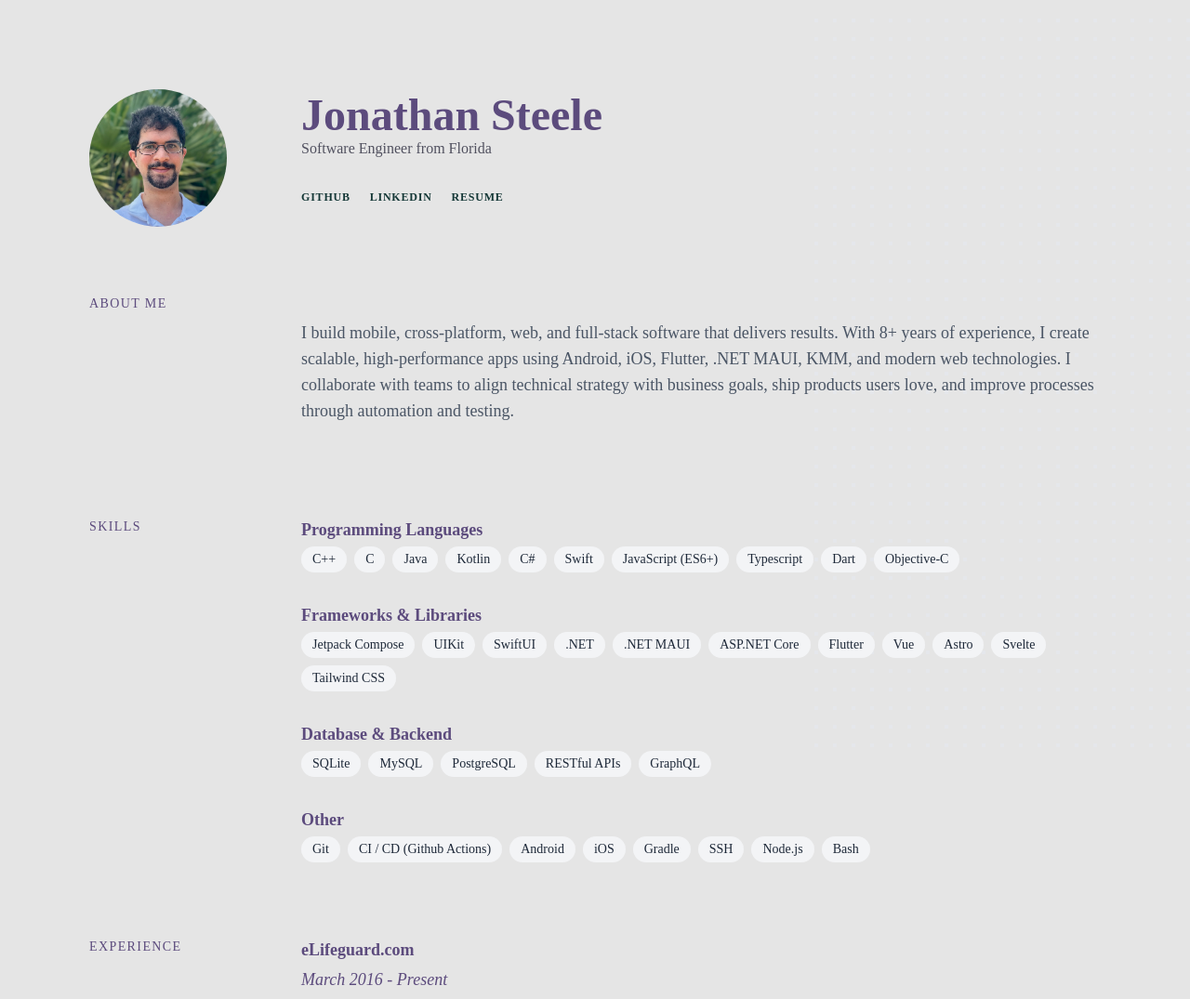
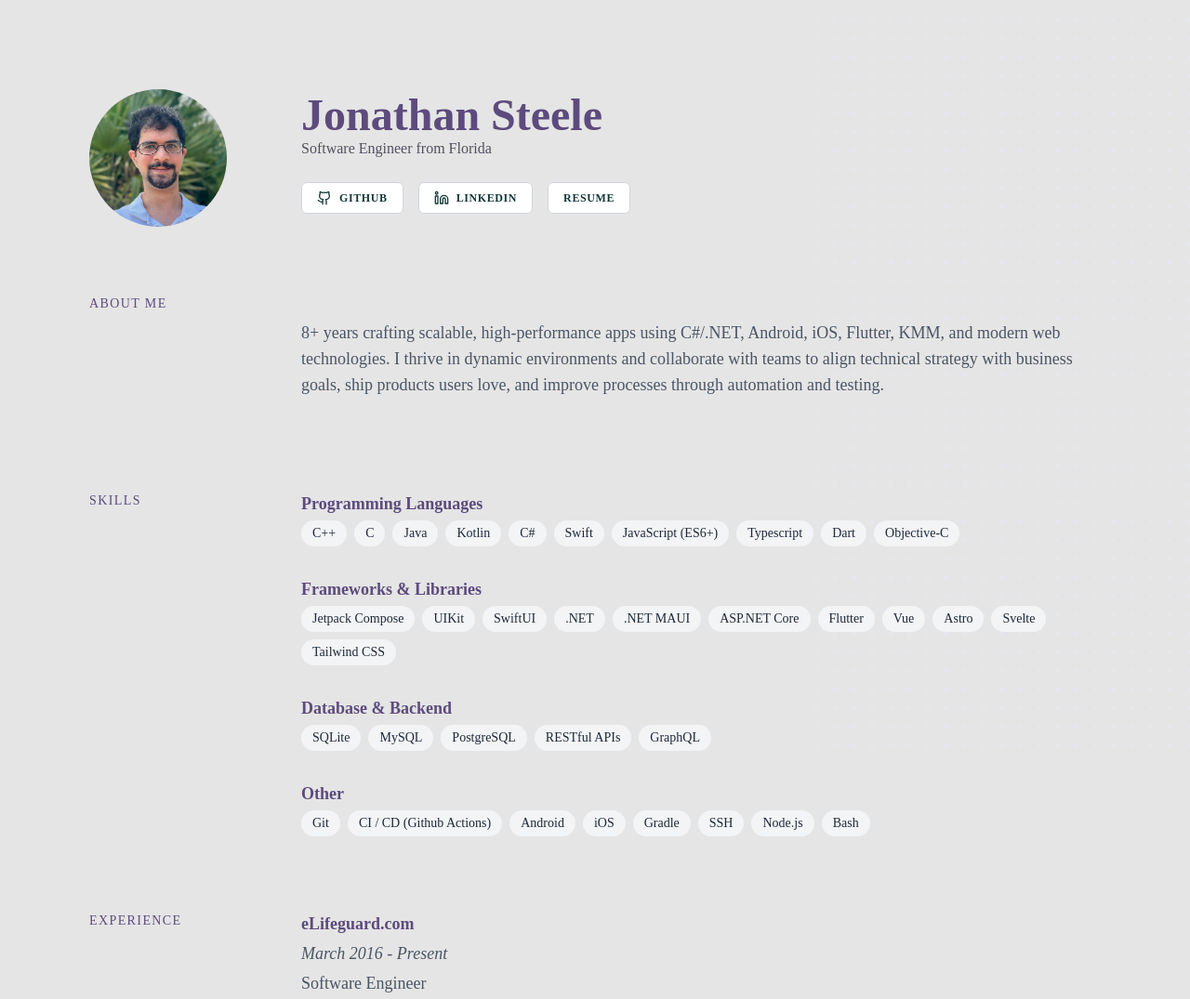
Before and after one commit to iNoles/inoles.github.io, an Astro site: page / in a window 1280 px wide. Shown: the top 1075 px of the page at 93% size. Built offline with nearby package versions, Linux system fonts and the light colour scheme; Astro itself is replaced by a stand-in of ours; no server answers.

Commit message:
update astro. 3 headers buttons are now buttons. links are now underline.

```diff
--- a/package.json
+++ b/package.json
@@ -5,7 +5,7 @@
   "dependencies": {
     "@astrojs/partytown": "^2.1.4",
     "@tailwindcss/vite": "^4.1.11",
-    "astro": "^5.12.8",
+    "astro": "5.13.10",
     "tailwindcss": "^4.1.11"
   },
   "scripts": {
--- a/src/components/Header.astro
+++ b/src/components/Header.astro
@@ -24,26 +24,57 @@ import profile from '../../public/images/profile.jpg';
     <p class="opacity-80">
       {description}
     </p>
-    <ul class="mt-6 uppercase tracking-wider">
-      <li class="inline list-none pr-4">
+    <ul class="mt-6 flex gap-4 flex-wrap">
+      <li>
       <a
-          class="inline-block py-2 font-semibold text-xs transition-colors duration-150"
+  class="inline-flex items-center px-4 py-2 text-xs font-semibold uppercase tracking-wider border border-gray-300 rounded-md bg-white text-gray-800 hover:bg-gray-100 hover:border-gray-500 transition-colors duration-150"
   href={`https://github.com/${github}`}
 >
-          GitHub
+  <svg
+    xmlns="http://www.w3.org/2000/svg"
+    width="24"
+    height="24"
+    viewBox="0 0 24 24"
+    fill="none"
+    stroke="currentColor"
+    stroke-width="2"
+    stroke-linecap="round"
+    stroke-linejoin="round"
+    class="lucide lucide-github mr-2 h-4 w-4"
+    aria-hidden="true"
+  >
+    <path d="M15 22v-4a4.8 4.8 0 0 0-1-3.5c3 0 6-2 6-5.5.08-1.25-.27-2.48-1-3.5.28-1.15.28-2.35 0-3.5 0 0-1 0-3 1.5-2.64-.5-5.36-.5-8 0C6 2 5 2 5 2c-.3 1.15-.3 2.35 0 3.5A5.403 5.403 0 0 0 4 9c0 3.5 3 5.5 6 5.5-.39.49-.68 1.05-.85 1.65-.17.6-.22 1.23-.15 1.85v4"></path>
+    <path d="M9 18c-4.51 2-5-2-7-2"></path>
+  </svg>
+  <span>GitHub</span>
 </a>
   </li>
-      <li class="inline list-none pr-4">
   <a
-          class="inline-block py-2 font-semibold text-xs transition-colors duration-150"
+  class="inline-flex items-center px-4 py-2 text-xs font-semibold uppercase tracking-wider border border-gray-300 rounded-md bg-white text-gray-800 hover:bg-gray-100 hover:border-gray-500 transition-colors duration-150"
   href={linkedin}
 >
-          LinkedIn
+  <svg
+    xmlns="http://www.w3.org/2000/svg"
+    width="16"
+    height="16"
+    viewBox="0 0 24 24"
+    fill="none"
+    stroke="currentColor"
+    stroke-width="2"
+    stroke-linecap="round"
+    stroke-linejoin="round"
+    class="lucide lucide-linkedin mr-2 h-4 w-4"
+    aria-hidden="true"
+  >
+    <path d="M16 8a6 6 0 0 1 6 6v7h-4v-7a2 2 0 0 0-2-2 2 2 0 0 0-2 2v7h-4v-7a6 6 0 0 1 6-6z"></path>
+    <rect width="4" height="12" x="2" y="9"></rect>
+    <circle cx="4" cy="4" r="2"></circle>
+  </svg>
+  <span>LinkedIn</span>
 </a>
-      </li>
-      <li class="inline list-none pr-4">
+  <li>
     <a
-          class="inline-block py-2 font-semibold text-xs transition-colors duration-150"
+      class="inline-block px-4 py-2 text-xs font-semibold uppercase tracking-wider border border-gray-300 rounded-md bg-white text-gray-800 hover:bg-gray-100 hover:border-gray-500 transition-colors duration-150"
       href="https://docs.google.com/document/d/1SJ2DIJDTYp_VTqL21_DZoIIEk0ZF2qLv9j462PdS2bY/edit?usp=sharing"
     >
       Resume
--- a/src/components/SummaryItem.astro
+++ b/src/components/SummaryItem.astro
@@ -12,12 +12,22 @@ const linkClass = "hover:underline hover:text-black dark:hover:text-blue-400";
 
 <div class="mb-6">
   {link ? (
-    <h3 class={`font-semibold text-gray-900 dark:text-white pb-1 ${linkClass}`}>
-      <a href={link} target="_blank">{name}</a>
+    <h3 class="font-semibold text-gray-900 dark:text-white pb-1">
+      <a href={link} target="_blank" class={linkClass}>
+        {name}
+      </a>
     </h3>
   ) : (
     <h3 class="font-semibold text-gray-900 dark:text-white pb-1">{name}</h3>
   )}
-  {date && <h3 class="italic text-gray-600 dark:text-gray-300 pb-1">{date}</h3>}
-  <p class="text-md text-gray-600 dark:text-gray-200 font-light">{description}</p>
+
+  {date && (
+  <time class="italic text-gray-600 dark:text-gray-300 pb-1 block" datetime={date}>
+    {date}
+  </time>
+)}
+
+  <p class="text-md text-gray-600 dark:text-gray-200 font-light">
+    {description}
+  </p>
 </div>
--- a/src/site_metadata.json
+++ b/src/site_metadata.json
@@ -4,5 +4,5 @@
   "description": "Software Engineer from Florida",
   "github": "inoles",
   "linkedin": "https://www.linkedin.com/in/jonathansoftwaredeveloper",
-  "about": "I build mobile, cross-platform, web, and full-stack software that delivers results. With 8+ years of experience, I create scalable, high-performance apps using Android, iOS, Flutter, .NET MAUI, KMM, and modern web technologies. I collaborate with teams to align technical strategy with business goals, ship products users love, and improve processes through automation and testing."
+  "about": "8+ years crafting scalable, high-performance apps using C#/.NET, Android, iOS, Flutter, KMM, and modern web technologies. I thrive in dynamic environments and collaborate with teams to align technical strategy with business goals, ship products users love, and improve processes through automation and testing."
 }
```
Also changed, not shown: 1 other file. Lines whose indentation alone changed are shown as unchanged.
